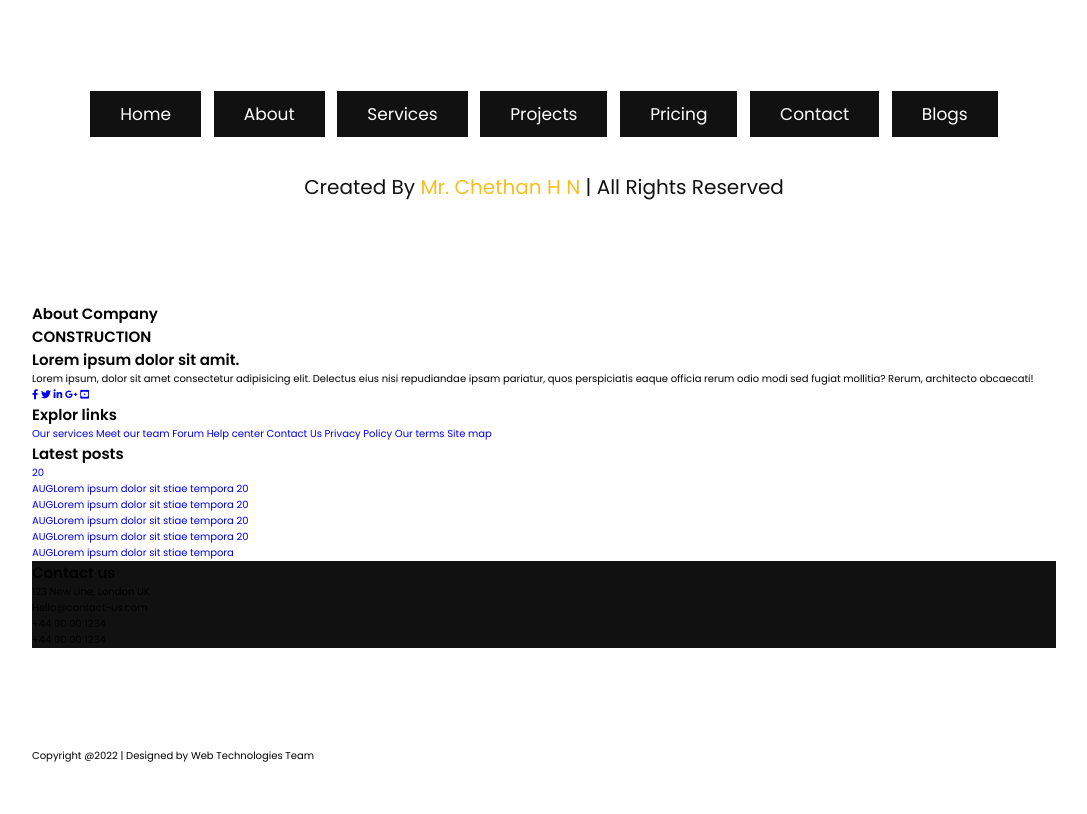
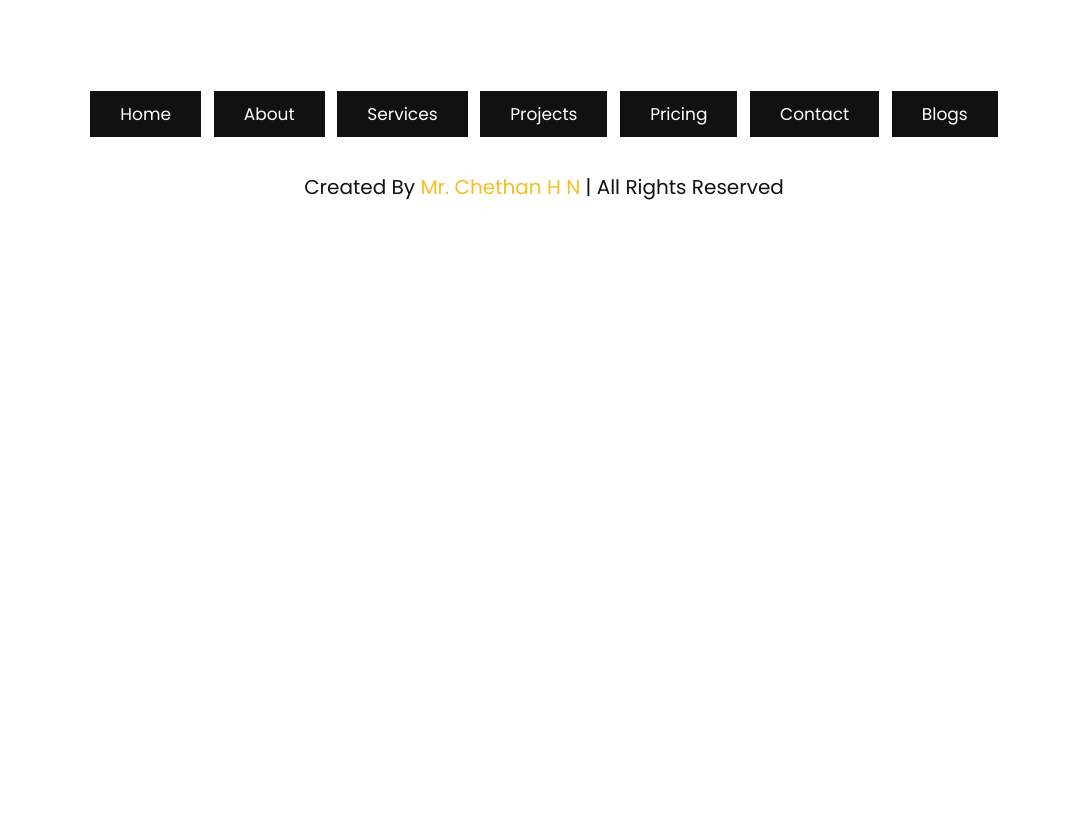
Before and after one commit to SIR-M-V-CONSTRUCTIONS/SIR-M-V-CONSTRUCTIONS.github.io, a plain HTML site: page index.html in a window 1280 px wide. Shown: the part 6125-6939 px from the top of the page, without its empty margins (96-1183 px from the left). After the commit the page ends 6377 px from the top, so only its background shows below. Drawn offline with nearby package versions, Linux system fonts and the light colour scheme; some packages are replaced by stand-ins of ours; a script that the page names is missing.

Commit message:
removed new section index.html

```diff
--- a/index.html
+++ b/index.html
@@ -604,57 +604,7 @@
 
       <div class="credit">Created by <span>Mr.  Chethan H N</span> | all rights reserved</div>
    </section>
-<!-- new section started-->
 
-   <section id="sec-6">
-      <div class="container">
-          <div class="about">
-              <h1>About Company</h1>
-              <h2>
-                  CONSTRUCTION
-                  <p>Lorem ipsum dolor sit amit.</p>
-              </h2>
-              <p>Lorem ipsum, dolor sit amet consectetur adipisicing elit. Delectus eius nisi repudiandae ipsam pariatur, quos perspiciatis eaque officia rerum odio modi sed fugiat mollitia? Rerum, architecto obcaecati!</p>
-              <a href="#"><i class="fab fa-facebook-f"></i></a>
-              <a href="#"><i class="fab fa-twitter"></i></i></a>
-              <a href="#"><i class="fab fa-linkedin-in"></i></a>
-              <a href="#"><i class="fab fa-google-plus-g"></i></a>
-              <a href="#"><i class="fab fa-youtube-square"></i></a>
-          </div>
-          <div class="links">
-              <h1>Explor links</h1>
-              <a href="#">Our services</a>
-              <a href="#">Meet our team</a>
-              <a href="#">Forum</a>
-              <a href="#">Help center</a>
-              <a href="#">Contact Us</a>
-              <a href="#">Privacy Policy</a>
-              <a href="#">Our terms</a>
-              <a href="#">Site map</a>
-          </div>
-          <div class="posts">
-              <h1>Latest posts</h1>
-              <a href="#"><span>20<br>AUG</span>Lorem ipsum dolor sit stiae tempora</a>
-              <a href="#"><span>20<br>AUG</span>Lorem ipsum dolor sit stiae tempora</a>
-              <a href="#"><span>20<br>AUG</span>Lorem ipsum dolor sit stiae tempora</a>
-              <a href="#"><span>20<br>AUG</span>Lorem ipsum dolor sit stiae tempora</a>
-              <a href="#"><span>20<br>AUG</span>Lorem ipsum dolor sit stiae tempora</a>
-          </div>
-          <div class="contact">
-              <h1>Contact us</h1>
-              <p>123 New Line, London UK</p>
-              <p>Hello@contact-us.com</p>
-              <p>+44 00 00 1234<br>+44 00 00 1234</p>
-
-          </div>
-      </div>
-  </section>
-  <section id="sec-7">
-      <div class="container">
-          <p>Copyright @2022 | Designed by <span>Web Technologies Team</span></p>
-      </div>
-  </section>
-<!-- new section ended-->
    <script src="https://cdnjs.cloudflare.com/ajax/libs/lightgallery-js/1.4.0/js/lightgallery.min.js"></script>
 
    <script src="https://unpkg.com/swiper@7/swiper-bundle.min.js"></script>
```
